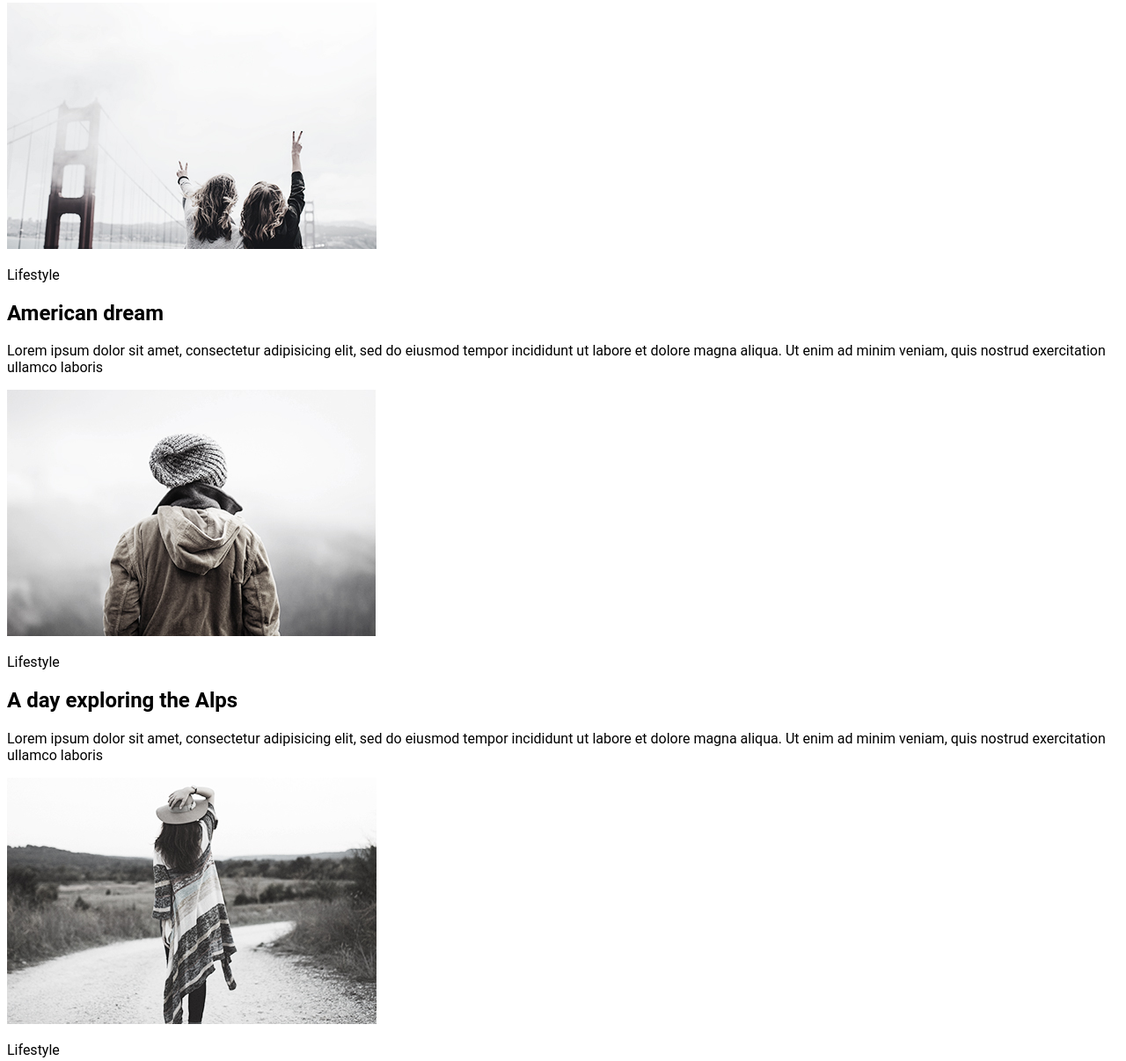
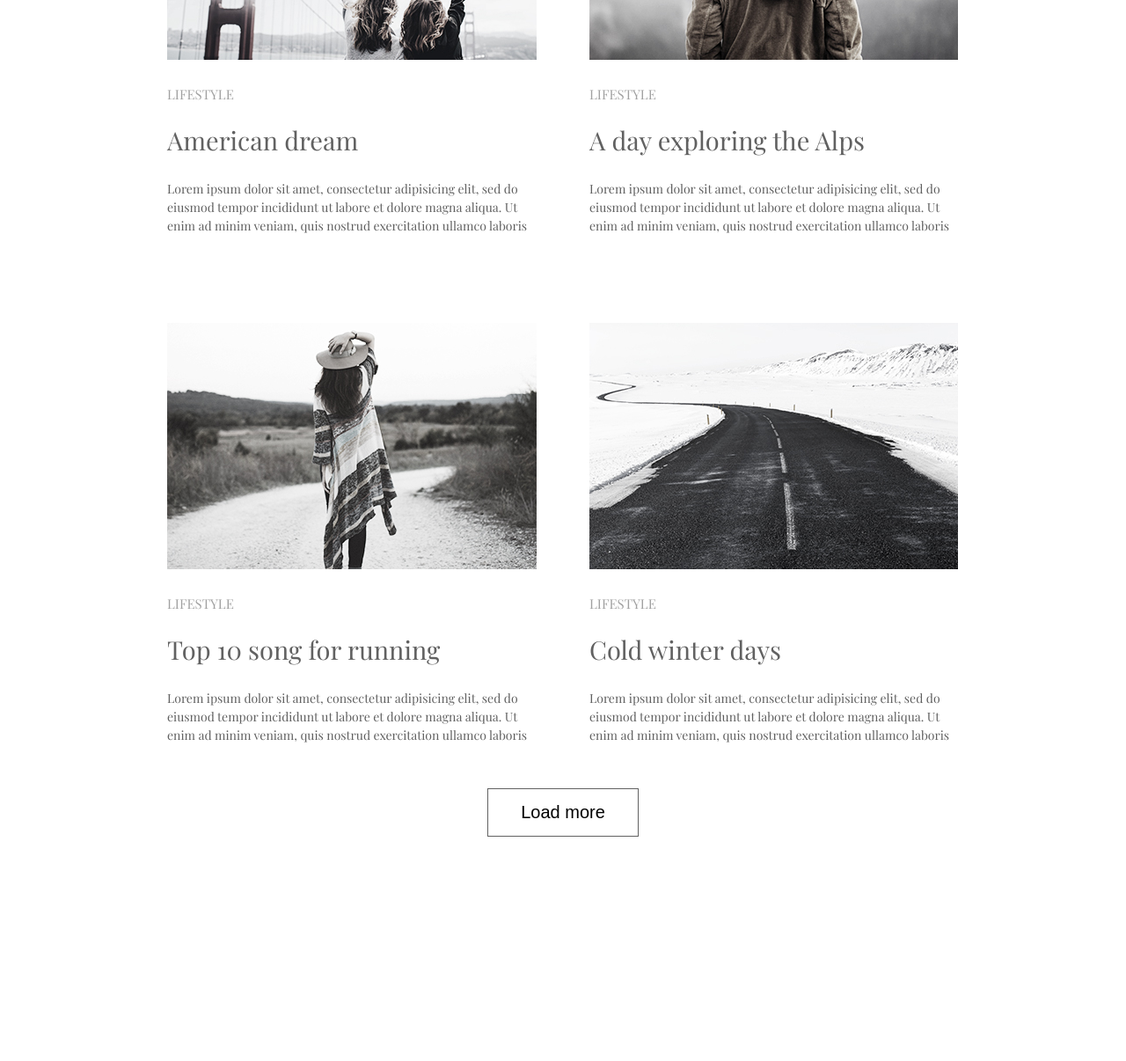
Before and after one commit to yourockit/goit-fe-course, a plain HTML site: page html-css/module-01-02/index.html in a window 1280 px wide. Shown: the part 987-2193 px from the top of the page at 88% size. After the commit the page ends 1988 px from the top, so only its background shows below. Drawn offline with nearby package versions, Linux system fonts and the light colour scheme; files that its build step writes are made by us from their sources.

Commit message:
dz-mod-3

```diff
--- /dev/null
+++ b/html-css/module-01-02/css/style.css
@@ -0,0 +1,82 @@
+body {
+    font-family: 'Playfair Display', serif;
+    width: 960px;
+    margin: auto;
+}
+
+main {
+    width: 960px;
+    margin: auto;
+}
+
+ul {
+    padding-top: 80px;
+    text-align: center;
+}
+
+.li-menu {
+    display: inline-block;
+    padding: 0 30px;
+}
+
+.menu {
+    text-decoration: none;
+    color: rgb(97, 97, 97);
+    padding: 10px;
+}
+
+a:hover {
+    color: #03a9f4
+}
+
+.left-image {
+    float: left;
+    width: 420px;
+    margin: 0 30px;
+    padding-top: 100px;
+}
+
+.right-image {
+    float: right;
+    width: 420px;
+    margin: 0 30px;
+    padding-top: 100px;
+}
+
+.lifestyle {
+    font-size: 15px;
+    padding-top: 30px;
+    color: rgb(161, 161, 161)
+}
+
+.title-of-content {
+    font-size: 29px;
+    padding: 30px 0;
+    color: rgb(97, 97, 97);
+}
+
+.lorem {
+    font-size: 14px;
+    color: rgb(97, 97, 97);
+    line-height: 1.5;
+}
+
+.button-sec {
+    width: 100%;
+    padding: 50px 0 50px;
+    display: inline-block;
+}
+
+button {
+    border: 1px solid rgb(97, 97, 97);
+    background: white;
+    font-size: 20px;
+    padding: 15px 37px;
+    display: block;
+    margin: auto;
+    cursor: pointer;
+}
+
+button:active {
+    background: rgb(161, 161, 161);
+}
--- a/html-css/module-01-02/index.html
+++ b/html-css/module-01-02/index.html
@@ -5,57 +5,59 @@
     <meta charset="UTF-8">
     <meta name="viewport" content="width=device-width, initial-scale=1.0">
     <meta http-equiv="X-UA-Compatible" content="ie=edge">
+    <link rel="stylesheet" href="https://cdnjs.cloudflare.com/ajax/libs/meyer-reset/2.0/reset.min.css" />
     <link rel="stylesheet" href="css/style.css" type="text/css">
-    <title>Module-1-DZ</title>
+    <link href="https://fonts.googleapis.com/css?family=Playfair+Display" rel="stylesheet">
+    <title>Module-3-DZ</title>
 </head>
 
 <body>
-    <header>
-        <ul class="menu">
-            <li><a href="#">lifestyle</a></li>
-            <li><a href="#">photodiary</a></li>
-            <li><a href="#">travel</a></li>
-            <li><a href="#">music</a></li>
+    <main>
+        <ul>
+            <li class="li-menu"><a class="menu" href="#">LIFESTYLE</a></li>
+            <li class="li-menu"><a class="menu" href="#">PHOTODIARY</a></li>
+            <li class="li-menu"><a class="menu" href="#">MUSIC</a></li>
+            <li class="li-menu"><a class="menu" href="#">TRAVEL</a></li>
         </ul>
-    </header>
-    <main class="maimpage" width: 1200px>
-        <div class="lpimg">
+        <div class="left-image">
             <img src="img/lpimg.jpg" alt="your image">
-            <p>Lifestyle</p>
-            <h2 class="">More than just a music festival</h2>
-            <p>Lorem ipsum dolor sit amet, consectetur adipisicing elit, sed do eiusmod tempor incididunt ut labore et dolore magna aliqua. Ut enim ad minim veniam, quis nostrud exercitation ullamco laboris</p>
+            <p class="lifestyle">LIFESTYLE</p>
+            <h2 class="title-of-content">More than just a music festival</h2>
+            <p class="lorem">Lorem ipsum dolor sit amet, consectetur adipisicing elit, sed do eiusmod tempor incididunt ut labore et dolore magna aliqua. Ut enim ad minim veniam, quis nostrud exercitation ullamco laboris</p>
         </div>
-        <div class="rpimg">
+        <div class="right-image">
             <img src="img/rpimg.jpg" alt="your image">
-            <p>Lifestyle</p>
-            <h2>Life tastes better with coffee</h2>
-            <p>Lorem ipsum dolor sit amet, consectetur adipisicing elit, sed do eiusmod tempor incididunt ut labore et dolore magna aliqua. Ut enim ad minim veniam, quis nostrud exercitation ullamco laboris</p>
+            <p class="lifestyle">PHOTODIARY</p>
+            <h2 class="title-of-content">Life tastes better with coffee</h2>
+            <p class="lorem">Lorem ipsum dolor sit amet, consectetur adipisicing elit, sed do eiusmod tempor incididunt ut labore et dolore magna aliqua. Ut enim ad minim veniam, quis nostrud exercitation ullamco laboris</p>
         </div>
-        <div class="lpimg2">
+        <div class="left-image">
             <img src="img/lpimg2.jpg" alt="your image">
-            <p>Lifestyle</p>
-            <h2>American dream</h2>
-            <p>Lorem ipsum dolor sit amet, consectetur adipisicing elit, sed do eiusmod tempor incididunt ut labore et dolore magna aliqua. Ut enim ad minim veniam, quis nostrud exercitation ullamco laboris</p>
+            <p class="lifestyle">LIFESTYLE</p>
+            <h2 class="title-of-content">American dream</h2>
+            <p class="lorem">Lorem ipsum dolor sit amet, consectetur adipisicing elit, sed do eiusmod tempor incididunt ut labore et dolore magna aliqua. Ut enim ad minim veniam, quis nostrud exercitation ullamco laboris</p>
         </div>
-        <div class="rpimg2">
+        <div class="right-image">
             <img src="img/rpimg2.jpg" alt="your image">
-            <p>Lifestyle</p>
-            <h2>A day exploring the Alps</h2>
-            <p>Lorem ipsum dolor sit amet, consectetur adipisicing elit, sed do eiusmod tempor incididunt ut labore et dolore magna aliqua. Ut enim ad minim veniam, quis nostrud exercitation ullamco laboris</p>
+            <p class="lifestyle">LIFESTYLE</p>
+            <h2 class="title-of-content">A day exploring the Alps</h2>
+            <p class="lorem">Lorem ipsum dolor sit amet, consectetur adipisicing elit, sed do eiusmod tempor incididunt ut labore et dolore magna aliqua. Ut enim ad minim veniam, quis nostrud exercitation ullamco laboris</p>
         </div>
-        <div class="lpimg3">
+        <div class="left-image">
             <img src="img/lpimg3.jpg" alt="your image">
-            <p>Lifestyle</p>
-            <h2>Top 10 song for running</h2>
-            <p>Lorem ipsum dolor sit amet, consectetur adipisicing elit, sed do eiusmod tempor incididunt ut labore et dolore magna aliqua. Ut enim ad minim veniam, quis nostrud exercitation ullamco laboris</p>
+            <p class="lifestyle">LIFESTYLE</p>
+            <h2 class="title-of-content">Top 10 song for running</h2>
+            <p class="lorem">Lorem ipsum dolor sit amet, consectetur adipisicing elit, sed do eiusmod tempor incididunt ut labore et dolore magna aliqua. Ut enim ad minim veniam, quis nostrud exercitation ullamco laboris</p>
         </div>
-        <div class="rpimg3">
+        <div class="right-image">
             <img src="img/rpimg3.jpg" alt="your image">
-            <p>Lifestyle</p>
-            <h2>Cold winter days</h2>
-            <p>Lorem ipsum dolor sit amet, consectetur adipisicing elit, sed do eiusmod tempor incididunt ut labore et dolore magna aliqua. Ut enim ad minim veniam, quis nostrud exercitation ullamco laboris</p>
+            <p class="lifestyle">LIFESTYLE</p>
+            <h2 class="title-of-content">Cold winter days</h2>
+            <p class="lorem">Lorem ipsum dolor sit amet, consectetur adipisicing elit, sed do eiusmod tempor incididunt ut labore et dolore magna aliqua. Ut enim ad minim veniam, quis nostrud exercitation ullamco laboris</p>
         </div>
-        <button>Load more</button>
+        <div class="button-sec">
+            <button>Load more</button>
+        </div>
     </main>
 </body>
 
```
